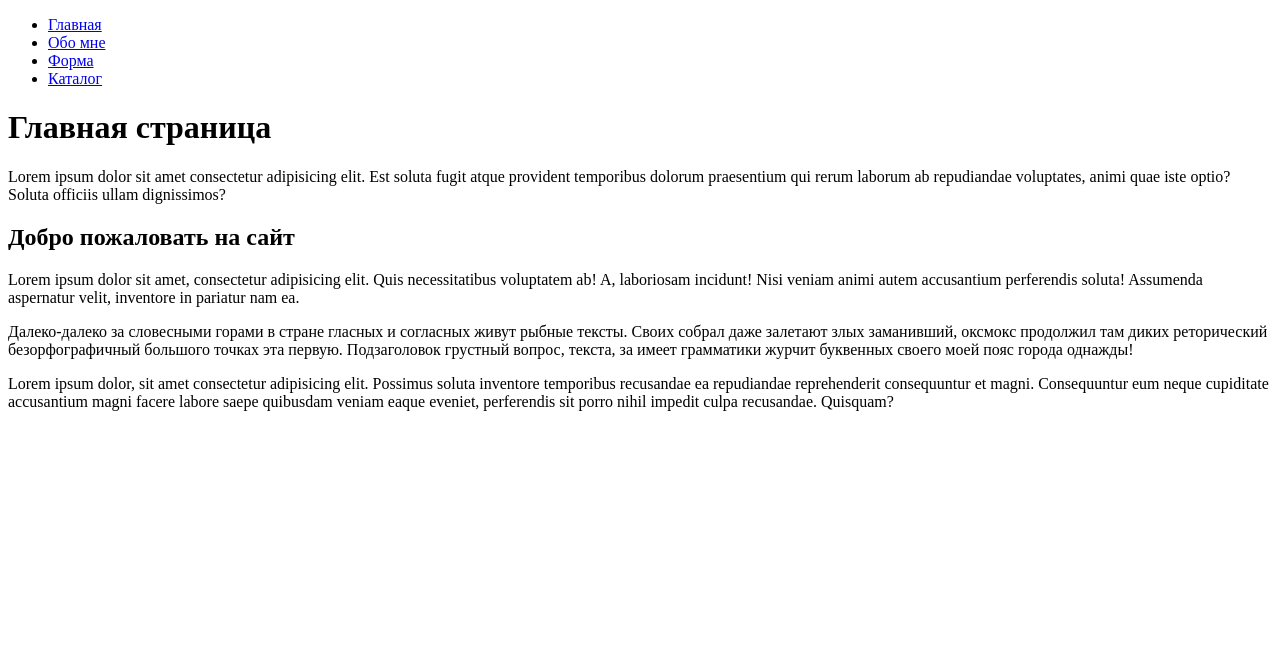
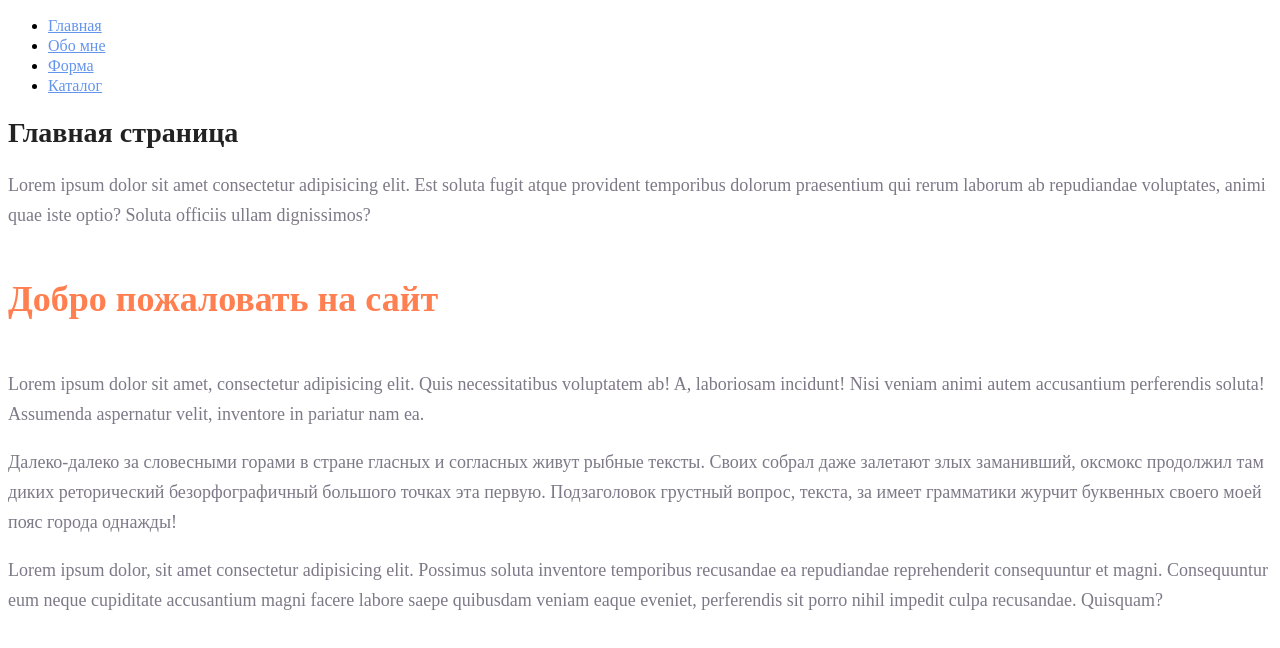
Before and after one commit to DaemoniumLupus/Geek, a plain HTML site: page Examples/Html_CSS/index.html in a window 1280 px wide. Drawn offline with Linux system fonts and the light colour scheme.

Commit message:
html css seminar2

```diff
--- a/Examples/Html_CSS/index.html
+++ b/Examples/Html_CSS/index.html
@@ -3,36 +3,37 @@
   <head>
     <meta charset="UTF-8" />
     <meta name="viewport" content="width=device-width, initial-scale=1.0" />
+    <link rel="stylesheet" href="./style/style.css">
     <title>Lesson 1</title>
   </head>
   <body>
     <ul>
-      <li><a href="#">Главная</a></li>
-      <li><a href="./info/about.html">Обо мне</a></li>
-      <li><a href="./info/form.html">Форма</a></li>
-      <li><a href="./catalog/catalog.html">Каталог</a></li>
+      <li><a class="menu-link" href="#">Главная</a></li>
+      <li><a class="menu-link" href="./info/about.html">Обо мне</a></li>
+      <li><a class="menu-link" href="./info/form.html">Форма</a></li>
+      <li><a class="menu-link" href="./catalog/catalog.html">Каталог</a></li>
     </ul>
-    <h1>Главная страница</h1>
-    <p>
+    <h1 class="title">Главная страница</h1>
+    <p class="paragraph">
       Lorem ipsum dolor sit amet consectetur adipisicing elit. Est soluta fugit atque provident temporibus dolorum
       praesentium qui rerum laborum ab repudiandae voluptates, animi quae iste optio? Soluta officiis ullam dignissimos?
     </p>
-    <h2>Добро пожаловать на сайт</h2>
-    <p>
+    <h2 class="medium-title">Добро пожаловать на сайт</h2>
+    <p class="paragraph">
       Lorem ipsum dolor sit amet, consectetur adipisicing elit. Quis necessitatibus voluptatem ab! A, laboriosam
       incidunt! Nisi veniam animi autem accusantium perferendis soluta! Assumenda aspernatur velit, inventore in
       pariatur nam ea.
     </p>
-    <p>
+    <p class="paragraph">
       Далеко-далеко за словесными горами в стране гласных и согласных живут рыбные тексты. Своих собрал даже залетают
       злых заманивший, оксмокс продолжил там диких реторический безорфографичный большого точках эта первую.
       Подзаголовок грустный вопрос, текста, за имеет грамматики журчит буквенных своего моей пояс города однажды!
     </p>
-    <p>
+    <p class="paragraph">
       Lorem ipsum dolor, sit amet consectetur adipisicing elit. Possimus soluta inventore temporibus recusandae ea
       repudiandae reprehenderit consequuntur et magni. Consequuntur eum neque cupiditate accusantium magni facere labore
       saepe quibusdam veniam eaque eveniet, perferendis sit porro nihil impedit culpa recusandae. Quisquam?
     </p>
-    <!--TODO seminar 1 1:18 -->
+
   </body>
 </html>
--- /dev/null
+++ b/Examples/Html_CSS/style/style.css
@@ -0,0 +1,28 @@
+
+.menu-link {
+    color: cornflowerblue;
+    font-size: 16px;
+    line-height: 20px;
+}
+
+.title {
+    color: #222222;
+    font-size: 28px;
+    line-height: 36px;
+    font-weight: bold;
+}
+.paragraph {
+    font-style: normal;
+    font-weight: 300;
+    font-size: 18px;
+    line-height: 30px;
+    color: #7d7987;
+}
+
+.medium-title {
+    color: coral;
+    font-style: normal;
+    font-weight: 700;
+    font-size: 36px;
+    line-height: 80px;
+}
```
Also changed, not shown: Examples/Html_CSS/catalog/catalog.html (+10 -9 lines), Examples/Html_CSS/info/about.html (+7 -6 lines), Examples/Html_CSS/info/form.html (+6 -5 lines).
